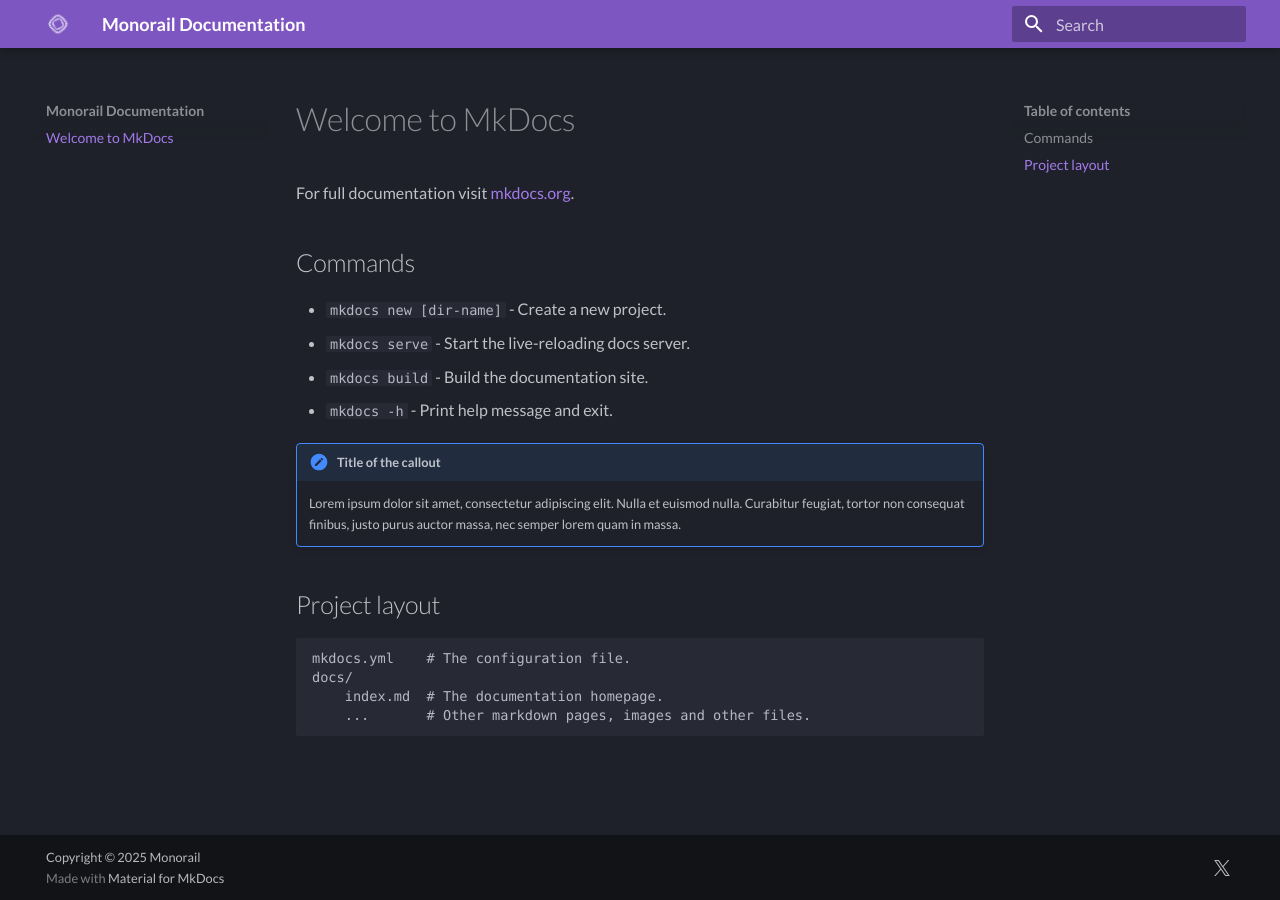
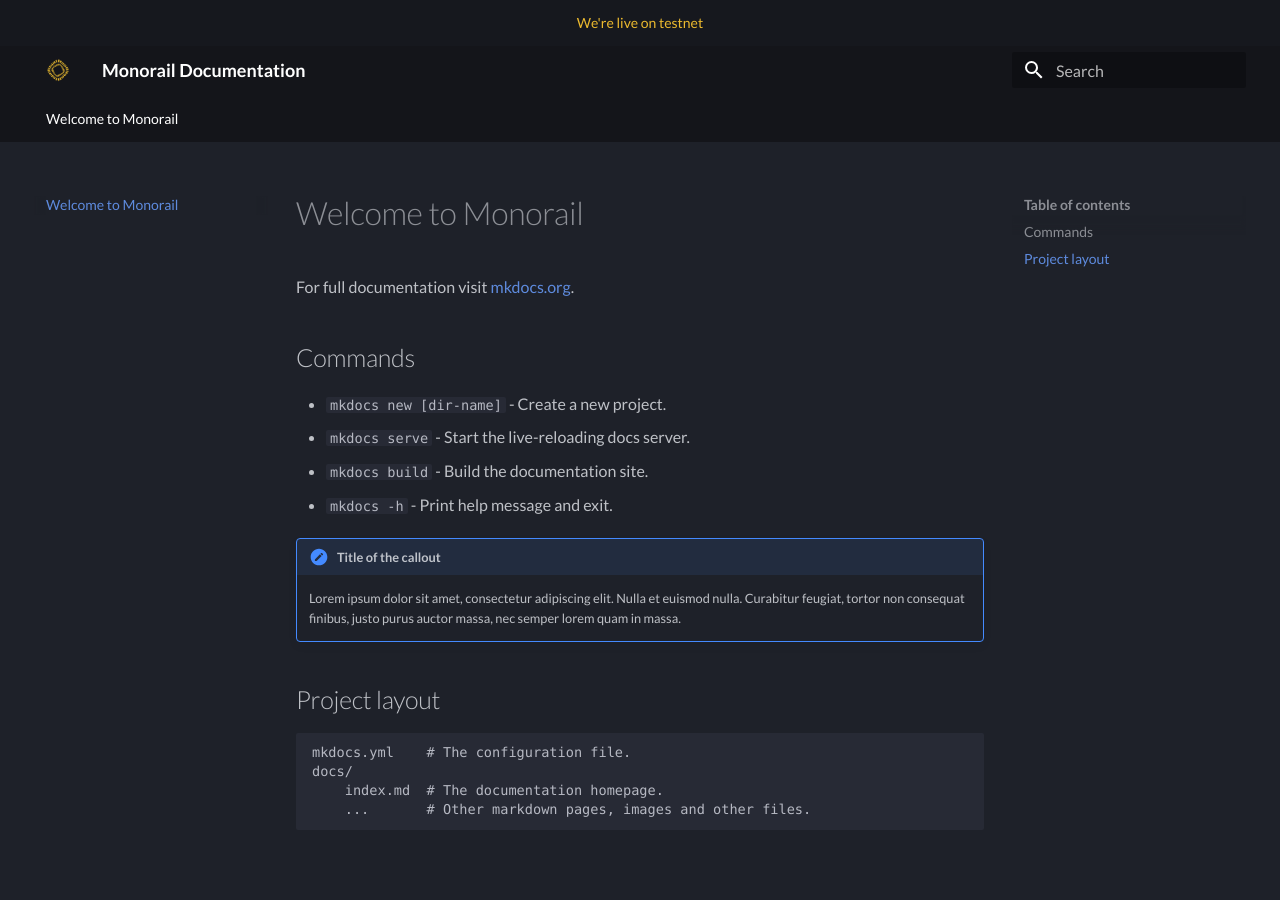
Before and after one commit to monorail-xyz/docs, an MkDocs documentation site: the page built from docs/index.md, in a window 1280 px wide. Built offline with MkDocs 1.6.1 and Material for MkDocs 9.7.7, drawn with Linux system fonts in a browser that asks for light colours; some web fonts are replaced.

Commit message:
More styling updates

```diff
--- a/docs/index.md
+++ b/docs/index.md
@@ -1,4 +1,4 @@
-# Welcome to MkDocs
+# Welcome to Monorail
 
 For full documentation visit [mkdocs.org](https://www.mkdocs.org).
 
--- a/mkdocs.yml
+++ b/mkdocs.yml
@@ -2,16 +2,20 @@
 site_url: https://docs.monorail.xyz
 theme:
   name: material
-  logo: assets/monorail-white-icon.png
+  custom_dir: overrides
+  logo: assets/monorail-yellow-icon.png
   favicon: assets/favicon.ico
   palette:
     scheme: slate
-    primary: deep purple
-    accent: yellow
+    primary: black
+    accent: amber
   font:
     text: Lato
     code: Red Hat Mono
   features:
+    - navigation.tabs
+    - navigation.tabs.sticky
+    - navigation.path
     - navigation.footer
 markdown_extensions:
   - attr_list
--- /dev/null
+++ b/overrides/main.html
@@ -0,0 +1,7 @@
+{% extends "base.html" %}
+
+{% block announce %}
+  <div style="text-align: center; color: #ecba2f">
+    We're live on testnet
+  </div>
+{% endblock %}
```
Also changed, not shown: docs/assets/monorail-yellow-icon.png (added), overrides/partials/footer.html (added).
